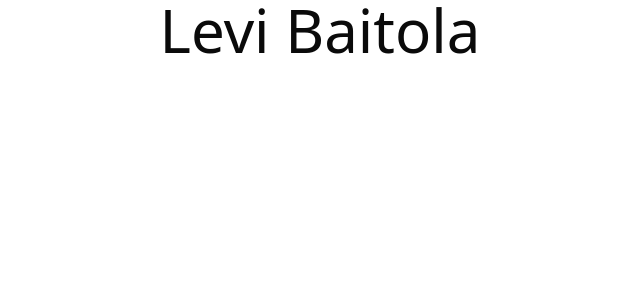
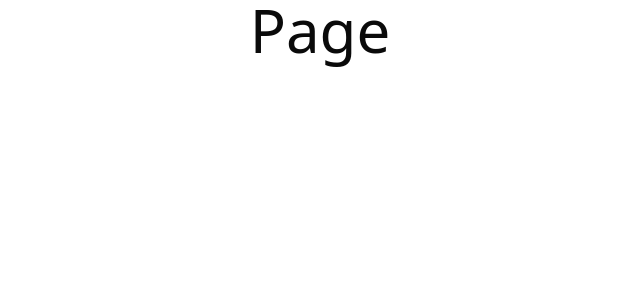
Before and after one commit to GabryelKadmo/kadmo-tech, a Next.js app: page / in a window 1280 px wide. Shown: the top 300 px of the page, without its empty margins (320-960 px from the left). Built offline with nearby package versions, Linux system fonts and the light colour scheme.

Commit message:
revert: removi o commit meme

```diff
--- a/app/page.tsx
+++ b/app/page.tsx
@@ -2,6 +2,6 @@ import React from 'react'
 
 export default function page() {
   return (
-    <div className='text-6xl text-center'>Levi Baitola</div>
+    <div className='text-6xl text-center'>Page</div>
   )
 }
```
